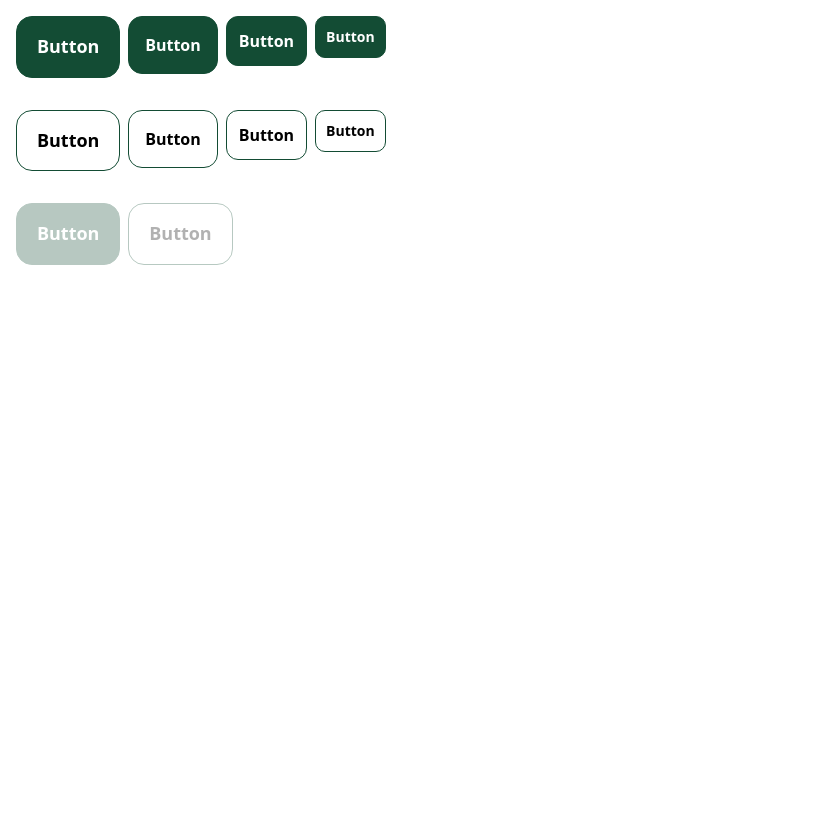
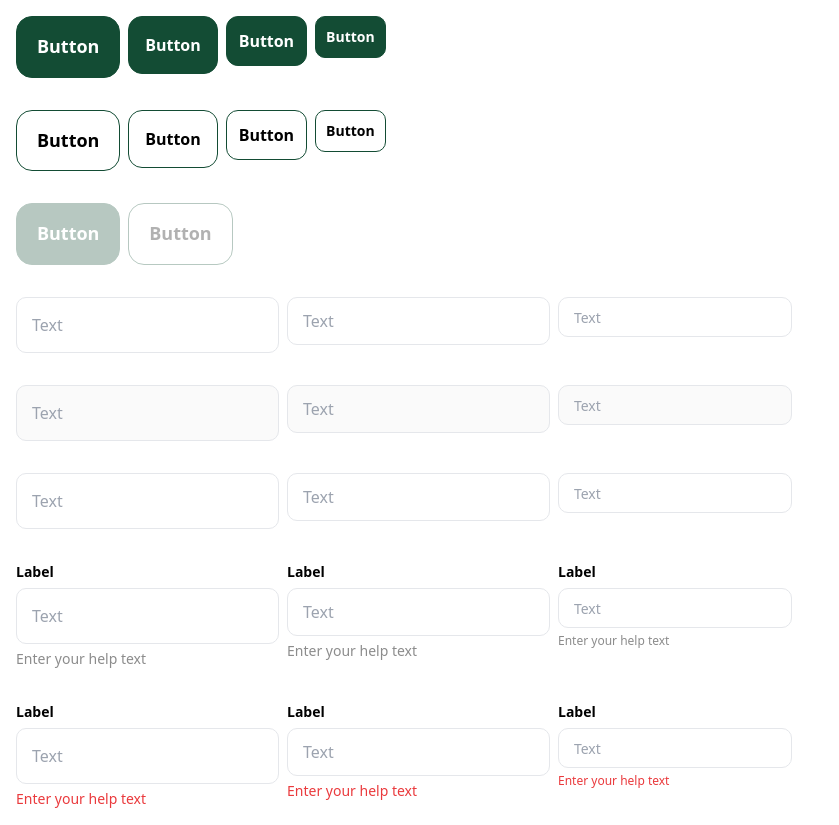
Before and after one commit to leye195/ownui-system, a React (Vite) app: page / in a window 1280 px wide. Shown: the whole page, without its empty margins (0-839 px from the left). Before the commit the page ends 800 px from the top, so only its background shows below. Built offline with nearby package versions, Linux system fonts and the light colour scheme; a web font is replaced by a local one.

Commit message:
style: add input&TextField component

```diff
--- a/src/App.tsx
+++ b/src/App.tsx
@@ -1,4 +1,6 @@
 import Button from "./components/Button";
+import Input from "./components/Input";
+import TextField from "./components/TextField";
 import { colors } from "./styles/colors";
 
 function App() {
@@ -49,6 +51,62 @@ function App() {
           Button
         </Button>
       </div>
+      <div className="p-4 flex gap-2">
+        <Input className="w-[320px]" placeholder="Text" size="large" />
+        <Input className="w-[320px]" placeholder="Text" />
+        <Input className="w-[320px]" placeholder="Text" size="small" />
+      </div>
+      <div className="p-4 flex gap-2">
+        <Input className="w-[320px]" disabled placeholder="Text" size="large" />
+        <Input className="w-[320px]" disabled placeholder="Text" />
+        <Input className="w-[320px]" disabled placeholder="Text" size="small" />
+      </div>
+      <div className="p-4 flex gap-2">
+        <Input className="w-[320px]" inValid placeholder="Text" size="large" />
+        <Input className="w-[320px]" inValid placeholder="Text" />
+        <Input className="w-[320px]" inValid placeholder="Text" size="small" />
+      </div>
+      <div className="p-4 flex gap-2">
+        <TextField
+          helpMessage="Enter your help text"
+          label="Label"
+          placeholder="Text"
+          size="large"
+        />
+        <TextField
+          helpMessage="Enter your help text"
+          label="Label"
+          placeholder="Text"
+        />
+        <TextField
+          helpMessage="Enter your help text"
+          label="Label"
+          placeholder="Text"
+          size="small"
+        />
+      </div>
+      <div className="p-4 flex gap-2">
+        <TextField
+          hasError
+          helpMessage="Enter your help text"
+          label="Label"
+          placeholder="Text"
+          size="large"
+        />
+        <TextField
+          hasError
+          helpMessage="Enter your help text"
+          label="Label"
+          placeholder="Text"
+        />
+        <TextField
+          hasError
+          helpMessage="Enter your help text"
+          label="Label"
+          placeholder="Text"
+          size="small"
+        />
+      </div>
     </div>
   );
 }
--- /dev/null
+++ b/src/components/Input/Input.style.ts
@@ -0,0 +1,12 @@
+import { colors } from "@ui-system/styles/colors";
+import { typographyMap } from "@ui-system/styles/typography";
+
+export const baseStyle = `rounded-[10px] border-solid border-[1px]  border-[${colors.gray300}] box-border px-[15px] py-[10px]`;
+
+export const inValidStyle = `rounded-[10px] border-solid border-[1px]  border-[${colors.red200}] box-border px-[15px] py-[10px]`;
+
+export const inputSizeMap = {
+  small: `h-[40px] ${typographyMap["body-400-5"]}`,
+  medium: `h-[48px] ${typographyMap["body-400-4"]}`,
+  large: `h-[56px] ${typographyMap["body-400-4"]}`,
+};
--- /dev/null
+++ b/src/components/Input/index.tsx
@@ -0,0 +1,42 @@
+import Flex from "@ui-system/shared/Flex";
+import { ComponentProps, ReactNode } from "react";
+import { baseStyle, inValidStyle, inputSizeMap } from "./Input.style";
+
+interface InputProps extends Omit<ComponentProps<"input">, "size"> {
+  left?: ReactNode;
+  right?: ReactNode;
+  size?: "small" | "medium" | "large";
+  inValid?: boolean;
+}
+
+function Input({
+  className = "",
+  size = "medium",
+  type = "text",
+  left,
+  right,
+  disabled,
+  inValid,
+  style,
+  ...props
+}: InputProps) {
+  return (
+    <Flex
+      align="center"
+      className={`${!disabled && inValid ? inValidStyle : baseStyle} ${inputSizeMap[size]} ${disabled ? `bg-[#fafafa]` : ``}`}
+      justify="space-between"
+      style={style}
+    >
+      {left ? left : null}
+      <input
+        className={`w-full outline-none disabled:bg-[#fafafa] ${className}`}
+        disabled={disabled}
+        type={type}
+        {...props}
+      />
+      {right ? right : null}
+    </Flex>
+  );
+}
+
+export default Input;
--- /dev/null
+++ b/src/components/TextField/index.tsx
@@ -0,0 +1,84 @@
+import Input from "@ui-system/components/Input";
+import Text from "@ui-system/components/Text";
+import Flex from "@ui-system/shared/Flex";
+import Spacing from "@ui-system/shared/Spacing";
+import { colors } from "@ui-system/styles/colors";
+import {
+  CSSProperties,
+  ComponentProps,
+  FocusEvent,
+  forwardRef,
+  useState,
+} from "react";
+
+interface TextFieldProps extends Omit<ComponentProps<"input">, "size"> {
+  label?: React.ReactNode;
+  hasError?: boolean;
+  helpMessage?: React.ReactNode;
+  focusColor?: CSSProperties["color"];
+  size?: "small" | "medium" | "large";
+}
+const TextField = forwardRef<HTMLInputElement, TextFieldProps>(
+  function TextField({
+    label,
+    hasError,
+    helpMessage,
+    size = "medium",
+    focusColor = colors.gray300,
+    onFocus,
+    onBlur,
+    ...props
+  }: TextFieldProps) {
+    const [focused, setFocused] = useState(false);
+
+    function handleFocus(e: FocusEvent<HTMLInputElement>) {
+      setFocused(true);
+      onFocus?.(e);
+    }
+
+    function handleBlur(e: FocusEvent<HTMLInputElement>) {
+      setFocused(false);
+      onBlur?.(e);
+    }
+
+    return (
+      <Flex direction="column">
+        {label ? (
+          <>
+            <Text color={colors.black} fontSize="14px" fontWeight={600}>
+              {label}
+            </Text>
+            <Spacing direction="horizontal" size={6} />
+          </>
+        ) : null}
+        <Input
+          inValid={!!hasError}
+          size={size}
+          style={
+            focused
+              ? {
+                  borderColor: focusColor,
+                }
+              : {}
+          }
+          onBlur={handleBlur}
+          onFocus={handleFocus}
+          {...props}
+        />
+        {helpMessage ? (
+          <>
+            <Spacing direction="horizontal" size={4} />
+            <Text
+              color={hasError ? colors.red200 : colors.gray600}
+              fontSize={size === "small" ? "12px" : "14px"}
+            >
+              {helpMessage}
+            </Text>
+          </>
+        ) : null}
+      </Flex>
+    );
+  },
+);
+
+export default TextField;
--- a/src/components/shared/Flex.tsx
+++ b/src/components/shared/Flex.tsx
@@ -5,6 +5,7 @@ interface FlexProps extends PropsWithChildren {
   align?: CSSProperties["alignItems"];
   justify?: CSSProperties["justifyContent"];
   direction?: CSSProperties["flexDirection"];
+  style?: CSSProperties;
   className?: string;
 }
 
@@ -46,16 +47,21 @@ function Flex({
   align = "flex-start",
   justify = "flex-start",
   direction = "row",
+  style,
   children,
 }: FlexProps) {
   const styles = Object.values({
     display: display === "flex" ? "flex" : "inline-flex",
-    direction: direction === "row" ? "row" : "column",
+    direction: direction === "row" ? "flex-row" : "flex-col",
     align: getAlign(align),
     justify: getJustify(justify),
   }).join(" ");
 
-  return <div className={`${styles} ${className}`}>{children}</div>;
+  return (
+    <div className={`${styles}  ${className}`} style={style}>
+      {children}
+    </div>
+  );
 }
 
 export default Flex;
--- a/tsconfig.json
+++ b/tsconfig.json
@@ -24,6 +24,7 @@
       "@ui-system/*": ["src/*"],
       "@ui-system/components/*": ["src/components/*"],
       "@ui-system/components": ["src/components"],
+      "@ui-system/shared/*": ["src/components/shared/*"],
       "@ui-system/styles/*": ["src/styles/*"],
       "@ui-system/styles": ["src/styles"],
       "@ui-system/types/*": ["src/types/*"],
```
